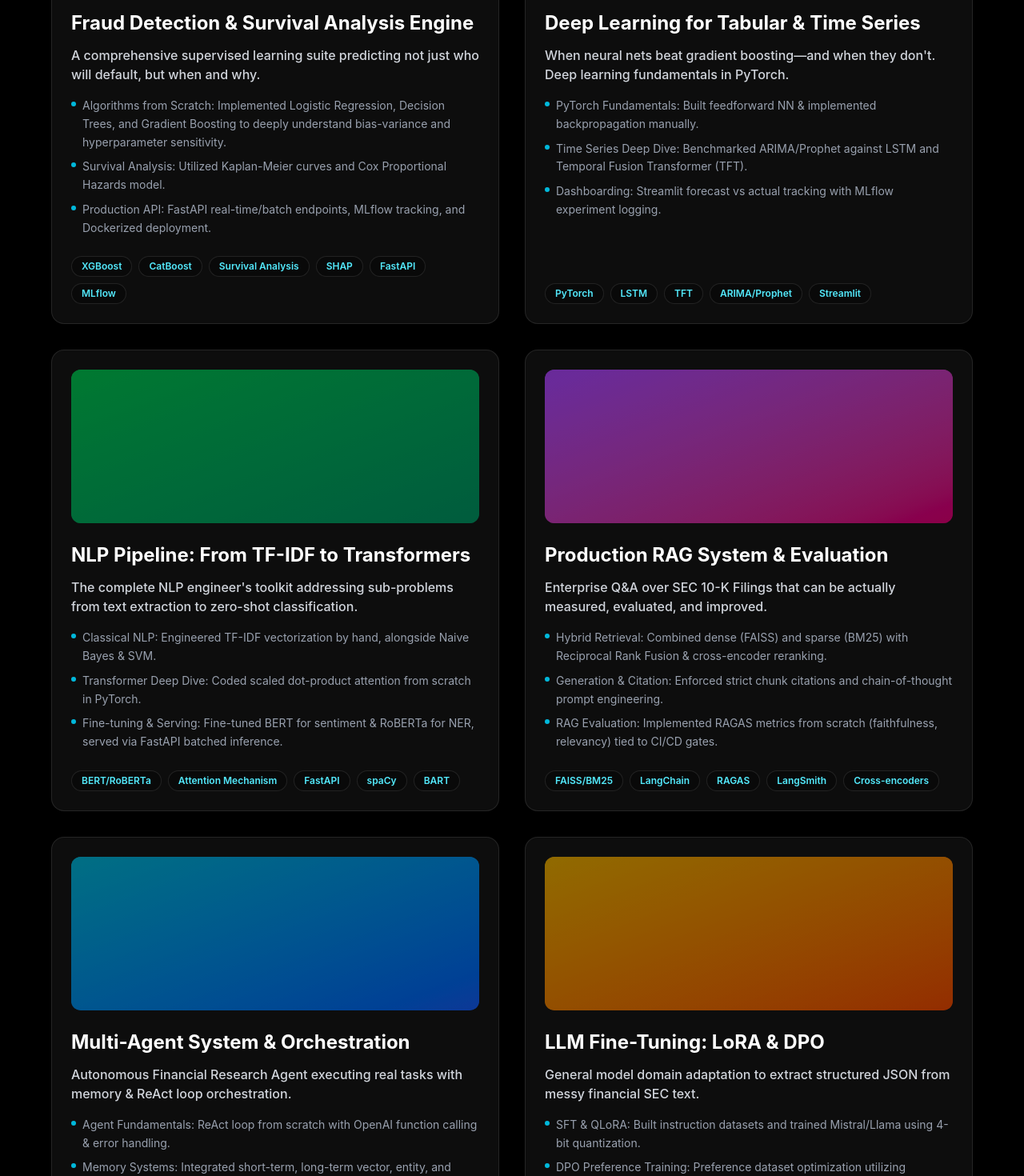
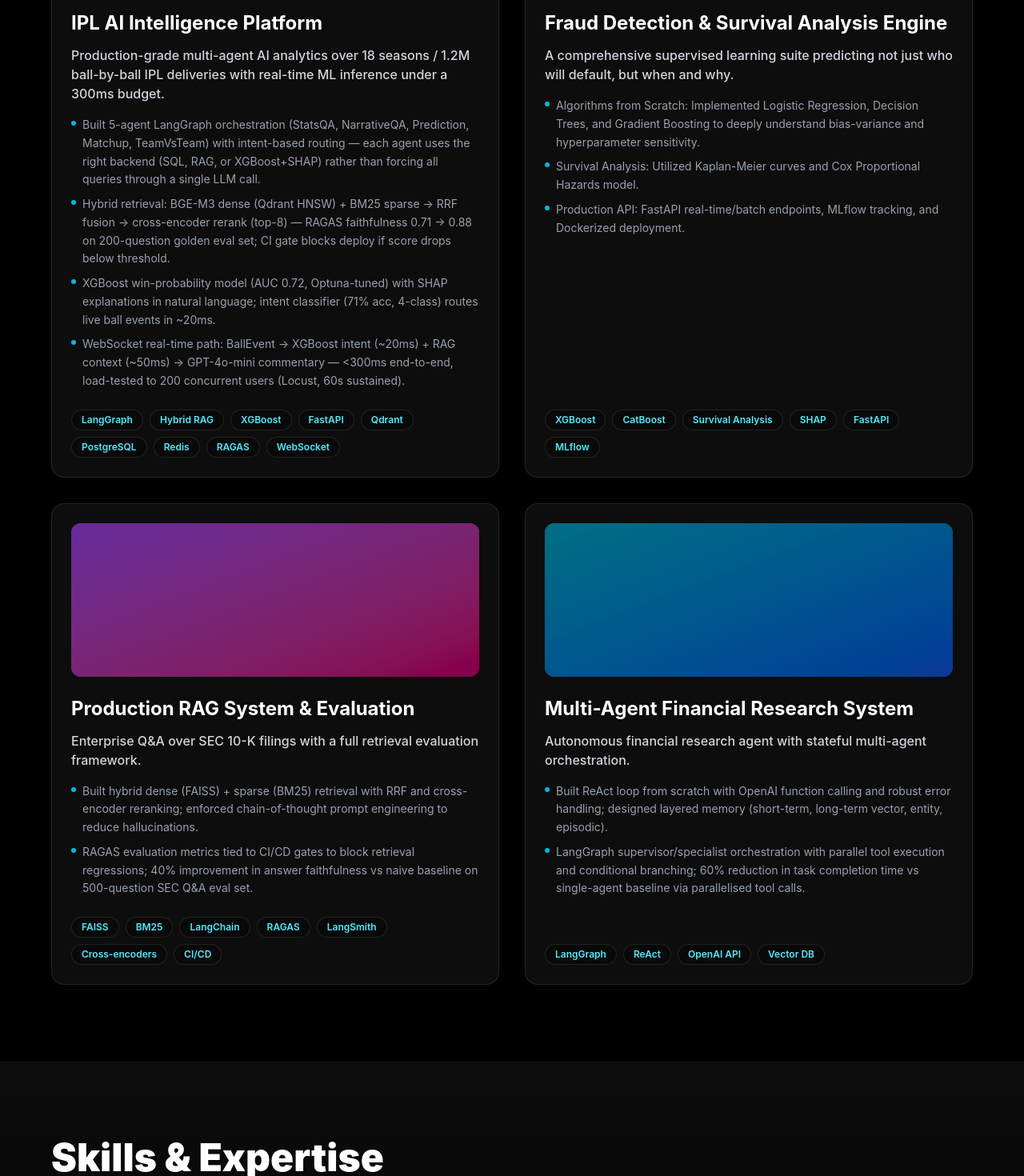
Before and after one commit to Jagadeep-Reddy/my-portfolio, a React (Vite) app: page / in a window 1280 px wide. Shown: the part 1280-2750 px from the top of the page at 80% size. Built offline with nearby package versions, Linux system fonts and the light colour scheme.

Commit message:
Update projects list and add resume.pdf

```diff
--- a/src/App.jsx
+++ b/src/App.jsx
@@ -16,6 +16,20 @@ export default function App() {
   const projects = [
     {
       id: 1,
+      title: "IPL AI Intelligence Platform",
+      description: "Production-grade multi-agent AI analytics over 18 seasons / 1.2M ball-by-ball IPL deliveries with real-time ML inference under a 300ms budget.",
+      highlights: [
+        "Built 5-agent LangGraph orchestration (StatsQA, NarrativeQA, Prediction, Matchup, TeamVsTeam) with intent-based routing — each agent uses the right backend (SQL, RAG, or XGBoost+SHAP) rather than forcing all queries through a single LLM call.",
+        "Hybrid retrieval: BGE-M3 dense (Qdrant HNSW) + BM25 sparse -> RRF fusion -> cross-encoder rerank (top-8) — RAGAS faithfulness 0.71 -> 0.88 on 200-question golden eval set; CI gate blocks deploy if score drops below threshold.",
+        "XGBoost win-probability model (AUC 0.72, Optuna-tuned) with SHAP explanations in natural language; intent classifier (71% acc, 4-class) routes live ball events in ~20ms.",
+        "WebSocket real-time path: BallEvent -> XGBoost intent (~20ms) + RAG context (~50ms) -> GPT-4o-mini commentary — <300ms end-to-end, load-tested to 200 concurrent users (Locust, 60s sustained)."
+      ],
+      tech: ["LangGraph", "Hybrid RAG", "XGBoost", "FastAPI", "Qdrant", "PostgreSQL", "Redis", "RAGAS", "WebSocket"],
+      image: "bg-gradient-to-br from-blue-500 to-indigo-600",
+      link: "https://github.com/Jagadeep-Reddy/ipl-ai-platform"
+    },
+    {
+      id: 2,
       title: "Fraud Detection & Survival Analysis Engine",
       description: "A comprehensive supervised learning suite predicting not just who will default, but when and why.",
       highlights: [
@@ -28,68 +42,27 @@ export default function App() {
       link: "https://github.com/Jagadeep-Reddy/fraud-detection-survival"
     },
     {
-      id: 2,
-      title: "Deep Learning for Tabular & Time Series",
-      description: "When neural nets beat gradient boosting—and when they don't. Deep learning fundamentals in PyTorch.",
+      id: 3,
+      title: "Production RAG System & Evaluation",
+      description: "Enterprise Q&A over SEC 10-K filings with a full retrieval evaluation framework.",
       highlights: [
-        "PyTorch Fundamentals: Built feedforward NN & implemented backpropagation manually.",
-        "Time Series Deep Dive: Benchmarked ARIMA/Prophet against LSTM and Temporal Fusion Transformer (TFT).",
-        "Dashboarding: Streamlit forecast vs actual tracking with MLflow experiment logging."
+        "Built hybrid dense (FAISS) + sparse (BM25) retrieval with RRF and cross-encoder reranking; enforced chain-of-thought prompt engineering to reduce hallucinations.",
+        "RAGAS evaluation metrics tied to CI/CD gates to block retrieval regressions; 40% improvement in answer faithfulness vs naive baseline on 500-question SEC Q&A eval set."
       ],
-      tech: ["PyTorch", "LSTM", "TFT", "ARIMA/Prophet", "Streamlit"],
-      image: "bg-gradient-to-br from-blue-500 to-teal-600",
-      link: "#"
-    },
-    {
-      id: 3,
-      title: "NLP Pipeline: From TF-IDF to Transformers",
-      description: "The complete NLP engineer's toolkit addressing sub-problems from text extraction to zero-shot classification.",
-      highlights: [
-        "Classical NLP: Engineered TF-IDF vectorization by hand, alongside Naive Bayes & SVM.",
-        "Transformer Deep Dive: Coded scaled dot-product attention from scratch in PyTorch.",
-        "Fine-tuning & Serving: Fine-tuned BERT for sentiment & RoBERTa for NER, served via FastAPI batched inference."
-      ],
-      tech: ["BERT/RoBERTa", "Attention Mechanism", "FastAPI", "spaCy", "BART"],
-      image: "bg-gradient-to-br from-green-500 to-emerald-600",
+      tech: ["FAISS", "BM25", "LangChain", "RAGAS", "LangSmith", "Cross-encoders", "CI/CD"],
+      image: "bg-gradient-to-br from-purple-500 to-pink-600",
       link: "#"
     },
     {
       id: 4,
-      title: "Production RAG System & Evaluation",
-      description: "Enterprise Q&A over SEC 10-K Filings that can be actually measured, evaluated, and improved.",
+      title: "Multi-Agent Financial Research System",
+      description: "Autonomous financial research agent with stateful multi-agent orchestration.",
       highlights: [
-        "Hybrid Retrieval: Combined dense (FAISS) and sparse (BM25) with Reciprocal Rank Fusion & cross-encoder reranking.",
-        "Generation & Citation: Enforced strict chunk citations and chain-of-thought prompt engineering.",
-        "RAG Evaluation: Implemented RAGAS metrics from scratch (faithfulness, relevancy) tied to CI/CD gates."
+        "Built ReAct loop from scratch with OpenAI function calling and robust error handling; designed layered memory (short-term, long-term vector, entity, episodic).",
+        "LangGraph supervisor/specialist orchestration with parallel tool execution and conditional branching; 60% reduction in task completion time vs single-agent baseline via parallelised tool calls."
       ],
-      tech: ["FAISS/BM25", "LangChain", "RAGAS", "LangSmith", "Cross-encoders"],
-      image: "bg-gradient-to-br from-purple-500 to-pink-600",
-      link: "https://rag-system-with-evaluation-framewor.vercel.app/"
-    },
-    {
-      id: 5,
-      title: "Multi-Agent System & Orchestration",
-      description: "Autonomous Financial Research Agent executing real tasks with memory & ReAct loop orchestration.",
-      highlights: [
-        "Agent Fundamentals: ReAct loop from scratch with OpenAI function calling & error handling.",
-        "Memory Systems: Integrated short-term, long-term vector, entity, and episodic memory.",
-        "LangGraph Orchestration: Stateful workflows with supervisor/specialist agents and parallel tool execution."
-      ],
-      tech: ["LangGraph", "Multi-Agent Systems", "ReAct", "OpenAI API", "Vector DB"],
+      tech: ["LangGraph", "ReAct", "OpenAI API", "Vector DB"],
       image: "bg-gradient-to-br from-cyan-500 to-blue-600",
-      link: "#"
-    },
-    {
-      id: 6,
-      title: "LLM Fine-Tuning: LoRA & DPO",
-      description: "General model domain adaptation to extract structured JSON from messy financial SEC text.",
-      highlights: [
-        "SFT & QLoRA: Built instruction datasets and trained Mistral/Llama using 4-bit quantization.",
-        "DPO Preference Training: Preference dataset optimization utilizing Hugging Face TRL & DPO loss function math.",
-        "Model Serving: Benchmarked and deployed with vLLM for high-throughput inference."
-      ],
-      tech: ["LoRA/QLoRA", "DPO", "vLLM", "HuggingFace TRL", "Mistral/Llama"],
-      image: "bg-gradient-to-br from-yellow-500 to-orange-600",
       link: "#"
     }
   ];
```
Also changed, not shown: 1 other file (tests, documents, lock files or other folders).
